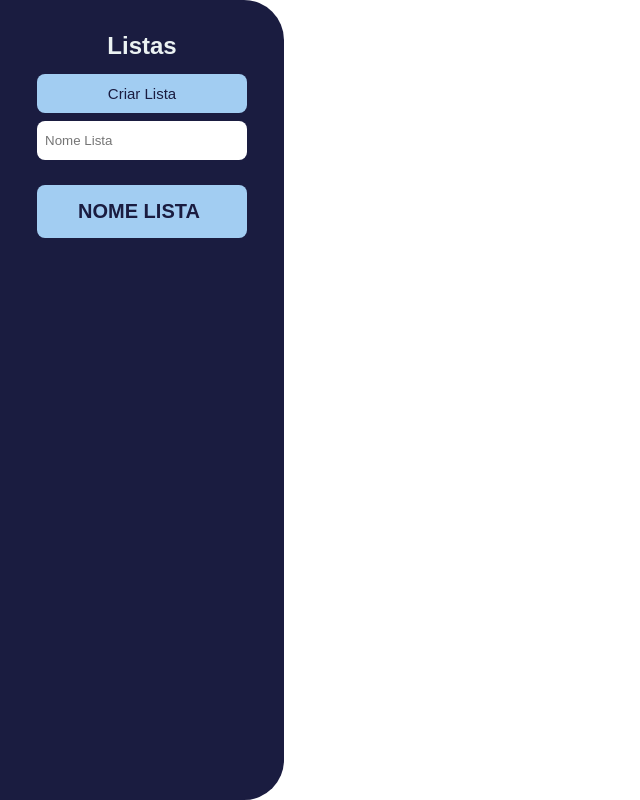
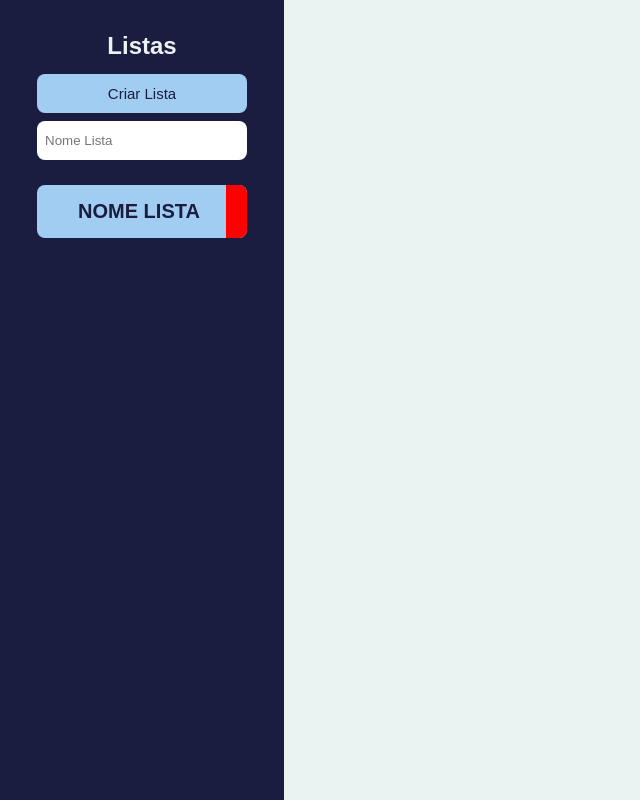
Before and after one commit to gabrielcurtidev/curti-list, a plain HTML site: page index.html in a window 1280 px wide. Shown: the whole page, without its empty margins (0-640 px from the left). Drawn offline with Linux system fonts and the light colour scheme.

Commit message:
save only

```diff
--- a/styles/style.css
+++ b/styles/style.css
@@ -24,6 +24,7 @@
 body{
     font-family: "Poppins", sans-serif;
     position: relative;
+    background-color: var(--white1);
 }
 
 .navbar-left{
@@ -38,7 +39,6 @@ body{
     width: 284px;
     height: 100vh;
     flex-shrink: 0;
-    border-radius: 0px 40px 40px 0px;
     padding: 2rem;
 }
 
@@ -72,6 +72,7 @@ body{
     font-weight: 300;
     line-height: normal;
     margin-bottom: 8px;
+    cursor: pointer;
     transition: all .3s;
 }
 
@@ -104,6 +105,7 @@ body{
     height: 53px;
     flex-shrink: 0;
     border-radius: 8px;
+    cursor: pointer;
 
 }
 
@@ -115,7 +117,7 @@ body{
     flex-shrink: 0;
     right: 0;
     border-radius: 0 8px 8px 0;
-    opacity: 0;
+    cursor: pointer;
 
 }
 
@@ -127,7 +129,3 @@ body{
     line-height: normal;
     margin-right: 6px;
 }
-
-.todo-namelist:hover .del-namelist{
-    opacity: 1;
-}
```
Also changed, not shown: index.html (+2 -0 lines).
